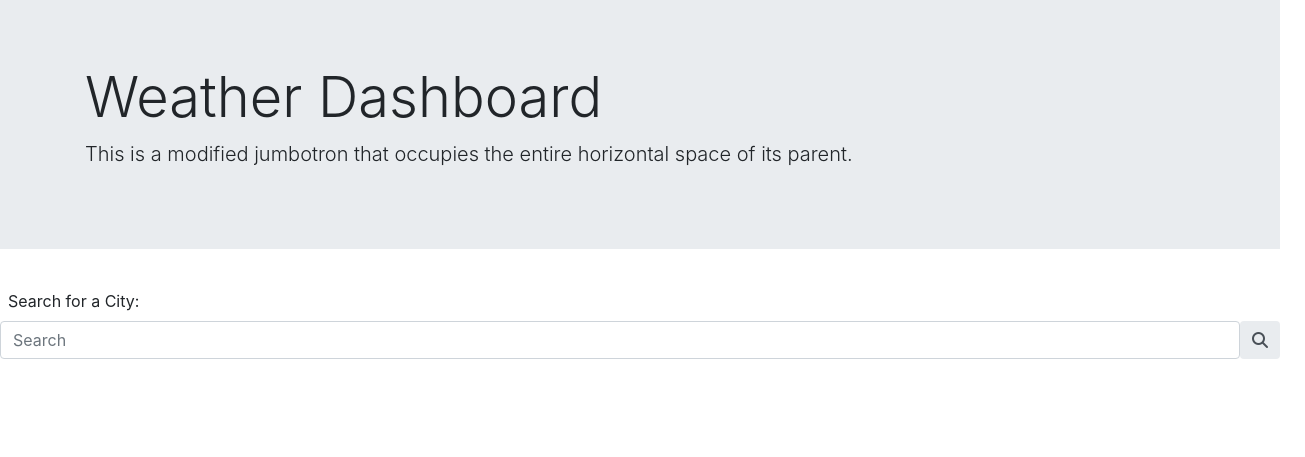
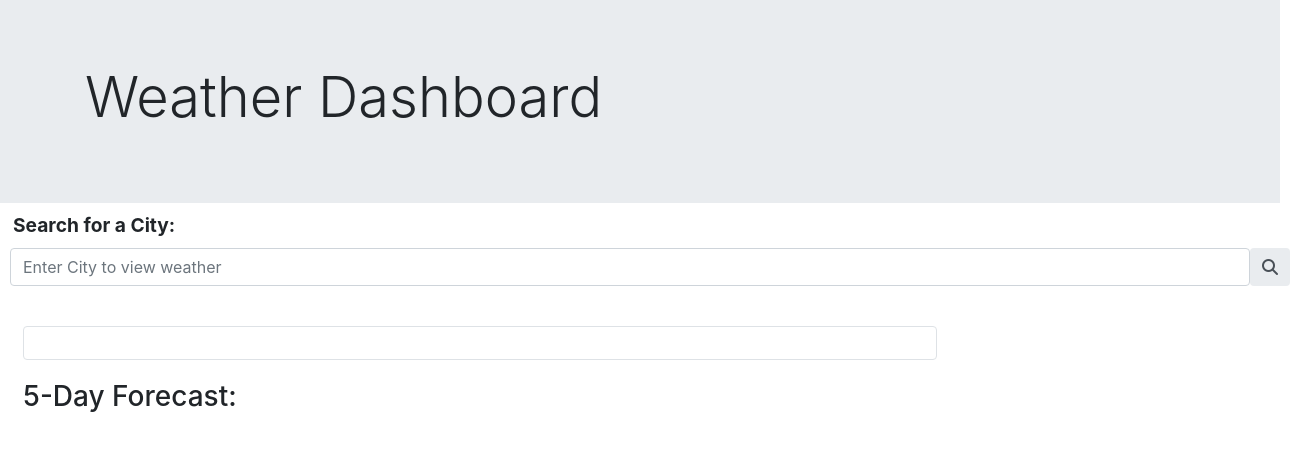
Before and after one commit to Summerjay0401/weather-dashboard-server-side-api, a plain HTML site: page index.html in a window 1280 px wide. Shown: the whole page, 1305 px wide, since content can reach past the window. Drawn offline with nearby package versions, Linux system fonts and the light colour scheme.

Commit message:
added css

```diff
--- a/assets/style.css
+++ b/assets/style.css
@@ -0,0 +1,27 @@
+#hero {
+display: block;
+margin: 0;
+font-weight: 150px!important;
+}
+
+#search-title {
+    margin-left: 20px;
+    font-size: larger;
+    font-weight: bolder;
+}
+
+#searchBar {
+  height: 100%;
+  width: 50%;
+  top: 0;
+  overflow-x: hidden;
+}
+
+#enterCity {
+  margin-left: 10px;
+  height: 100%;
+  width: 50%;
+  top: 0;
+  overflow-x: hidden;
+
+}
--- a/index.html
+++ b/index.html
@@ -16,20 +16,55 @@
 </head>
 
 <body>
-    <div class="jumbotron jumbotron-fluid">
+    <div class="jumbotron jumbotron-fluid" id="hero">
         <div class="container">
           <h1 class="display-4">Weather Dashboard</h1>
-          <p class="lead">This is a modified jumbotron that occupies the entire horizontal space of its parent.</p>
         </div>
       </div>
-      <div class="d-flex p-2 bd-highlight">Search for a City:</div>
-      <div class="input-group rounded">
-        <input type="search" class="form-control rounded" placeholder="Search" aria-label="Search" aria-describedby="search-addon" />
+
+    <div class="row" id="searchBar">
+        <div class="col-12 d-flex p-2 bd-highlight" id="search-title">Search for a City:</div>
+    </div>
+
+    <div class="row">
+      <div class="col-12 input-group rounded pull-right" id="enterCity">
+        <input type="search" class="form-control rounded" placeholder="Enter City to view weather" aria-label="Search" aria-describedby="search-addon" />
         <span class="input-group-text border-0" id="search-addon">
           <i class="fas fa-search"></i>
         </span>
       </div>
+    </div>
 
+    <div class="row mt-3">
+        <div class="col-12">
+
+            <ul id="searchHistory" class="list-group">
+                <!-- append li here li class="list-group-item"-->
+            </ul>
+
+        </div>
+    </div>
+</div>
+
+<div id="weatherContent" class="col-9 pb-4 pt-4">
+    <div class="row pb-3 mr-2 ml-2">
+        <div id="cityDetail" class="col-12 border rounded px-3 py-3">
+            <!-- display currentCity here text with p-->
+        </div>
+    </div>
+
+    <div class="row pb-2 pt-1">
+        <div class="col-12 ml-2">
+            <h3>5-Day Forecast:</h3>
+        </div>
+    </div>
+
+    <div id="fiveDay" class="row pl-2">
+        <!-- add 5 day forecast info here -->
+    </div>
+
+</div>
+</div>
     <!-- linking bootstrap js, font awesome js, jquery, moment js and my js -->
     <script src="https://code.jquery.com/jquery-3.5.1.slim.min.js"
         integrity="sha384-DfXdz2htPH0lsSSs5nCTpuj/zy4C+OGpamoFVy38MVBnE+IbbVYUew+OrCXaRkfj"
```
